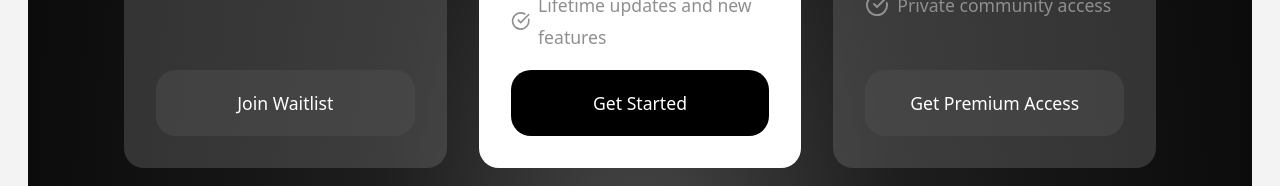
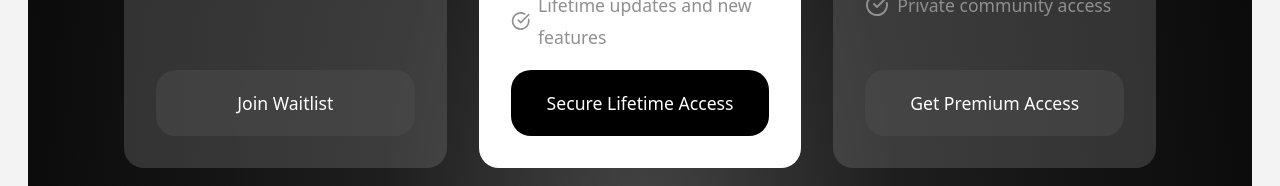
Before and after one commit to HehLul/apexos, a React (Vite) app in the folder landingpage/: page / in a window 1280 px wide. Shown: the part 5181-5367 px from the top of the page. Built offline with nearby package versions, Linux system fonts and the light colour scheme.

Commit message:
style: pricing container animations

```diff
--- a/landingpage/src/global.css
+++ b/landingpage/src/global.css
@@ -47,9 +47,7 @@ button {
   cursor: pointer;
   transition: border-color 0.25s;
 }
-button:hover {
-  border-color: #646cff;
-}
+
 button:focus,
 button:focus-visible {
   outline: 4px auto -webkit-focus-ring-color;
--- a/landingpage/src/sections/Pricing/Pricing.css
+++ b/landingpage/src/sections/Pricing/Pricing.css
@@ -90,7 +90,38 @@
   border-radius: 20px;
   margin-top: auto;
   background-color: rgba(78, 78, 78, 0.507);
+  animation-delay: 1s;
 }
 .pricings > .container:nth-child(2) button {
   background-color: black;
 }
+.pricings > .container button:hover {
+  transition: transform 0.3s ease;
+  transform: scale(1.02);
+}
+
+/* Add these rules to your existing Pricing.css for scale animation */
+
+.pricings > .container {
+  transition: transform 0.3s ease, opacity 0.3s ease;
+  transform: scale(1);
+  opacity: 1;
+  cursor: pointer;
+}
+
+/* When any container is selected, make all others smaller */
+.pricings.has-selected > .container {
+  transform: scale(0.95);
+  opacity: 0.7;
+}
+
+/* The selected container stays larger and full opacity */
+.pricings.has-selected > .container.selected {
+  transform: scale(1.05);
+  opacity: 1;
+}
+
+/* Optional: Add hover effect for better UX */
+.pricings > .container:hover {
+  transform: scale(1.02);
+}
--- a/landingpage/src/sections/Pricing/Pricing.jsx
+++ b/landingpage/src/sections/Pricing/Pricing.jsx
@@ -1,10 +1,20 @@
+import { useState } from "react";
 import "./Pricing.css";
-
 import SectionTitle from "../../components/SectionTitle/SectionTitle";
-
 import { CircleCheckBig } from "lucide-react";
 
 function Pricing() {
+  const [selectedPlan, setSelectedPlan] = useState(null);
+
+  const handlePlanClick = (planIndex) => {
+    // If clicking the same plan, deselect it
+    if (selectedPlan === planIndex) {
+      setSelectedPlan(null);
+    } else {
+      setSelectedPlan(planIndex);
+    }
+  };
+
   return (
     <div className="pricing">
       <SectionTitle title={"Pricing"}></SectionTitle>
@@ -16,8 +26,13 @@ function Pricing() {
         </p>
       </div>
 
-      <div className="pricings">
-        <div className="container">
+      <div
+        className={`pricings ${selectedPlan !== null ? "has-selected" : ""}`}
+      >
+        <div
+          className={`container ${selectedPlan === 0 ? "selected" : ""}`}
+          onClick={() => handlePlanClick(0)}
+        >
           <h4>Waitlist</h4>
           <p>
             <span>$0</span> forever
@@ -47,7 +62,10 @@ function Pricing() {
           <button>Join Waitlist</button>
         </div>
 
-        <div className="container">
+        <div
+          className={`container ${selectedPlan === 1 ? "selected" : ""}`}
+          onClick={() => handlePlanClick(1)}
+        >
           <h4>Lifetime Access</h4>
           <p>
             <span>$29</span> one-time
@@ -78,10 +96,13 @@ function Pricing() {
               Lifetime updates and new features
             </li>
           </ul>
-          <button>Get Started</button>
+          <button>Secure Lifetime Access</button>
         </div>
 
-        <div className="container">
+        <div
+          className={`container ${selectedPlan === 2 ? "selected" : ""}`}
+          onClick={() => handlePlanClick(2)}
+        >
           <h4>Lifetime + Bonuses</h4>
           <p>
             <span>$67</span> one-time
```
